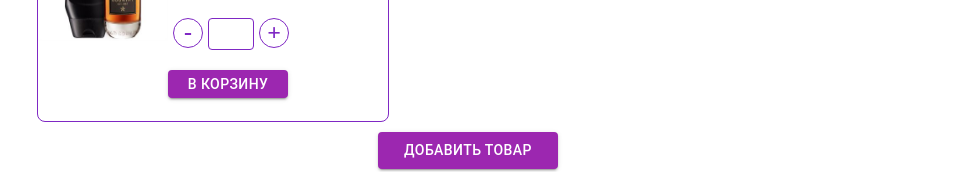
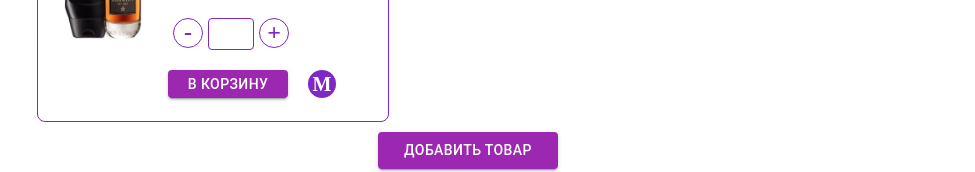
Before and after one commit to yurimovo/shop, a React (Create React App) app: page / in a window 1280 px wide. Shown: the part 220-392 px from the top of the page, without its empty margins (172-1147 px from the left). Built offline with nearby package versions, Linux system fonts and the light colour scheme.

Commit message:
Install router-dom

```diff
--- a/package.json
+++ b/package.json
@@ -19,6 +19,7 @@
     "react": "^18.2.0",
     "react-dom": "^18.2.0",
     "react-responsive": "^9.0.2",
+    "react-router-dom": "^6.7.0",
     "react-scripts": "5.0.1",
     "sass": "^1.57.1",
     "styled-components": "^5.3.6",
--- a/src/components/products/product-card/ProductCard.tsx
+++ b/src/components/products/product-card/ProductCard.tsx
@@ -24,6 +24,7 @@ const ProductCard = () => {
         </div>
         <div className='addToCartButtonContainer'>
           <Button className='addToCartButton' variant="contained" color='secondary'>В корзину</Button>
+          <div className="moreInfoButton">M</div>
         </div>
       </div>
     </div>
--- a/src/components/products/product-card/style.scss
+++ b/src/components/products/product-card/style.scss
@@ -86,6 +86,7 @@
 
 .addToCartButtonContainer {
   display: flex;
+  flex-direction: row;
   justify-content: center;
   margin-top: 10px;
 }
@@ -97,3 +98,21 @@
   width: 120px;
   border-radius: 4px;
 }
+
+.moreInfoButton {
+  display: flex;
+  width: 28px;
+  height: 28px;
+  border-radius: 50%;
+  justify-content: center;
+  align-items: center;
+  font-weight: 700;
+  font-size: 20px;
+  color: #fff;
+  background-color: #7f28c4;
+  margin-left: 20px;
+}
+
+.moreInfoButton:hover {
+  cursor: pointer;
+}
--- a/src/declarations.d.ts
+++ b/src/declarations.d.ts
@@ -1 +1,2 @@
 declare module '*.jpg';
+declare module '*.png';
```
Also changed, not shown: src/media/show_icon.png (added), 1 other file (tests, documents, lock files or other folders).
